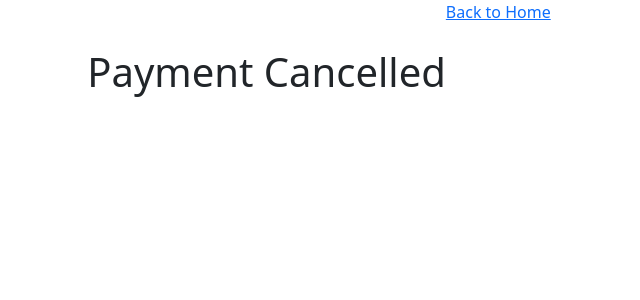
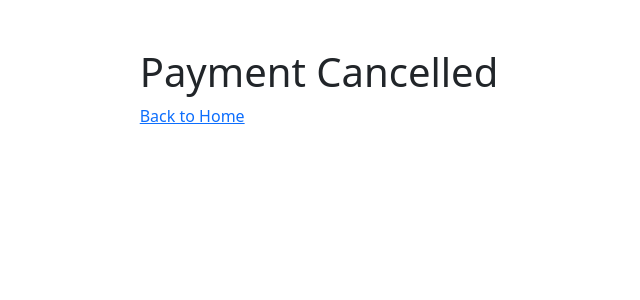
Before and after one commit to sien99/menu-client, a React (Create React App) app: page /payment/cancel in a window 1280 px wide. Shown: the top 300 px of the page, without its empty margins (321-961 px from the left). Built offline with nearby package versions, Linux system fonts and the light colour scheme.

Commit message:
Improve payment cancel page

```diff
--- a/src/components/Payment/Cancel.jsx
+++ b/src/components/Payment/Cancel.jsx
@@ -5,13 +5,17 @@ const Cancel = () => {
     return (
         <div className="d-flex justify-content-center">
             <div className="mt-5">
-                <h1>Payment Cancelled</h1>
+                <h1>
+                    Payment Cancelled
+
+                </h1>
+                <p>
+                    <Link to="/main">
+                        Back to Home
+                    </Link>
+                </p>
             </div>
-            <p>
-                <Link to="/main">
-                    Back to Home
-                </Link>
-            </p>
+
 
         </div>
     )
```
